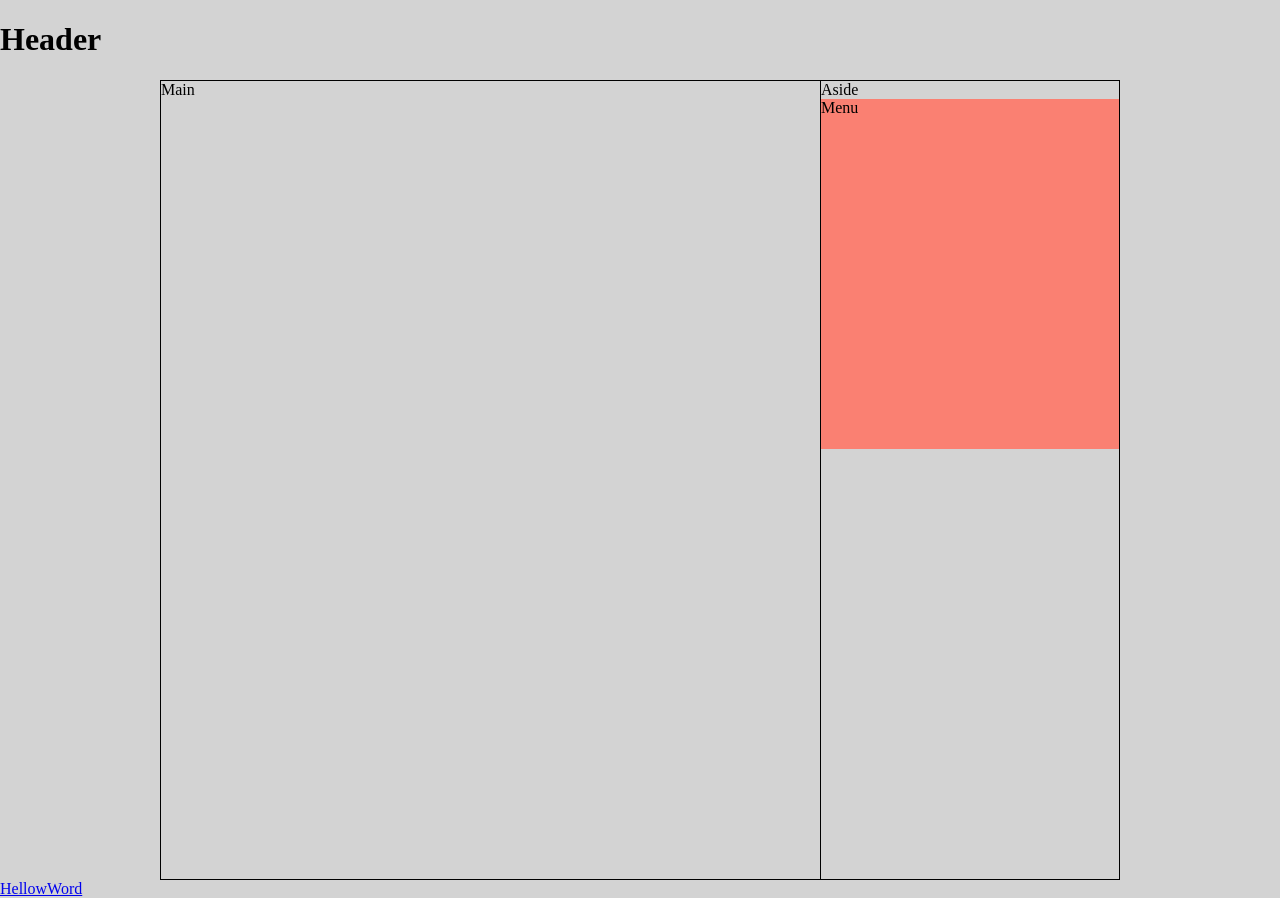
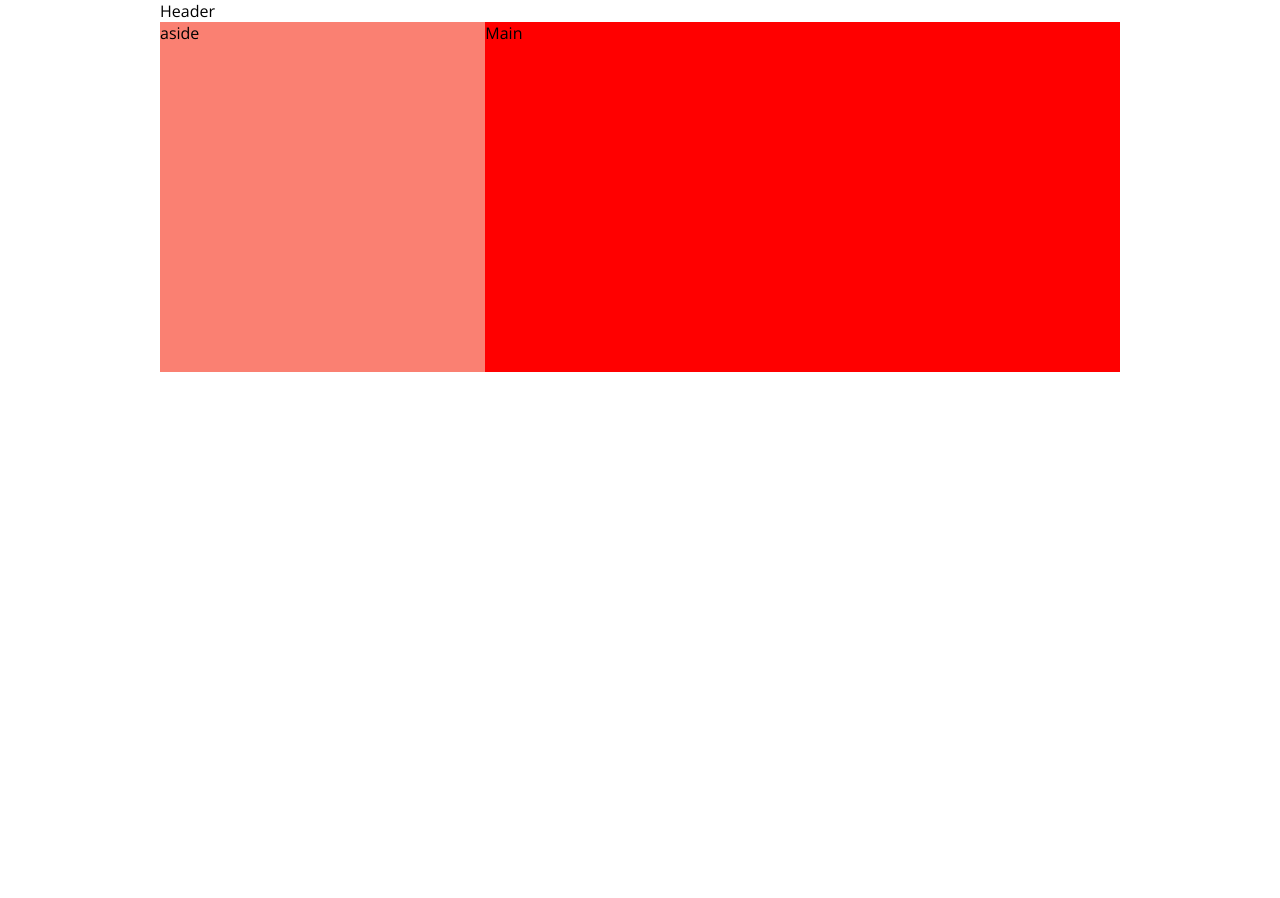
Before and after one commit to azim-creat/choco-test, a Vue app: page / in a window 1280 px wide. After the commit the page ends 800 px from the top, so only its background shows below. Built offline with nearby package versions, Linux system fonts and the light colour scheme.

Commit message:
base layout response

```diff
--- a/src/App.vue
+++ b/src/App.vue
@@ -3,22 +3,15 @@
     <Header />
 
     <div class="container">
-      <main>
-        Main
-      </main>
-      <aside>
-        Aside
-        <div id="menu" class="side-menu">
-          Menu
-          <button id="close-button">Close Menu</button>
+      <aside id="menu" class="side-menu">
+        aside
+      </aside>
 
-        </div>
-      </aside>
+      <main>Main</main>
     </div>
-
+    <!--
     <router-link to="/HellowWord">HellowWord</router-link>
-    <router-view />
-    <button>hh</button>
+    <router-view /> -->
   </div>
 </template>
 
@@ -35,11 +28,6 @@ export default {
     ...mapGetters(["count"]),
   },
   mounted() {
-    var close = document.getElementById("close-button");
-    var menu = document.getElementById("menu");
-    close.addEventListener("click", () => {
-      menu.classList.remove("open");
-    });
 
   },
 };
@@ -47,7 +35,8 @@ export default {
 
 <style lang="scss">
 @import url("https://fonts.googleapis.com/css2?family=Open+Sans:wght@400;600;700&display=swap");
-/*
+
+body,
 body * {
   animation: none;
   animation-delay: 0;
@@ -120,7 +109,6 @@ body * {
   counter-reset: none;
   cursor: auto;
   direction: ltr;
-  display: inline;
   empty-cells: show;
   float: none;
   font: normal;
@@ -198,32 +186,12 @@ body * {
   z-index: auto;
   all: initial;
   all: unset;
-}
-*/
-
-// #app {
-//   all: initial;
-//   * {
-//     all: unset;
-//     font-family: "Open Sans", sans-serif;
-//   }
-// }
-
-body {
-  margin: 0;
-  padding: 0;
-  background: lightgrey;
-}
-
-* {
-  box-sizing: border-box;
+  font-family: "Open Sans", sans-serif;
 }
 
 .container {
-  width: 100%;
-  height: 800px;
+  width: 100vw;
   margin: 0 auto;
-  border: 1px solid black;
   display: flex;
   flex-wrap: wrap;
 
@@ -234,8 +202,8 @@ body {
 
 main {
   flex-grow: 2;
-  flex-basis: 40rem;
-  border-right: 1px solid black;
+  flex-basis: 35rem;
+  background: red;
 }
 
 button {
@@ -256,7 +224,6 @@ aside {
   position: fixed;
   width: 100vw;
   height: 100vh;
-  top: 0;
   left: -200vw;
   visiblity: hidden;
   background: salmon;
@@ -276,4 +243,5 @@ aside {
     visibility: visible;
   }
 }
+
 </style>
--- a/src/components/Header.vue
+++ b/src/components/Header.vue
@@ -1,37 +1,33 @@
 <template>
   <div class="header">
-    <h1> Header </h1>
-        <button id="open-button">Open Menu</button>
-
-
+    <div class="container">
+      <h1>Header</h1>
+      <button @click="toggleMenu">Menu</button>
+    </div>
   </div>
 </template>
 
 <script>
 export default {
-  name: 'Header',
+  name: "Header",
   props: {
     // msg: String
   },
-  mounted() {
-    var open = document.getElementById("open-button");
-    var menu = document.getElementById("menu");
-
-    open.addEventListener("click", () => {
-      menu.classList.add("open");
-    });
-
-
+  methods: {
+    toggleMenu() {
+      const menu = document.getElementById("menu");
+      menu.classList.toggle("open");
+    },
   },
-}
+  mounted() {},
+};
 </script>
 
 
 <style lang="scss">
-.header{
-  &_logo{
-
+.header {
+  background: cyan;
+  &_logo {
   }
 }
-
 </style>
```
